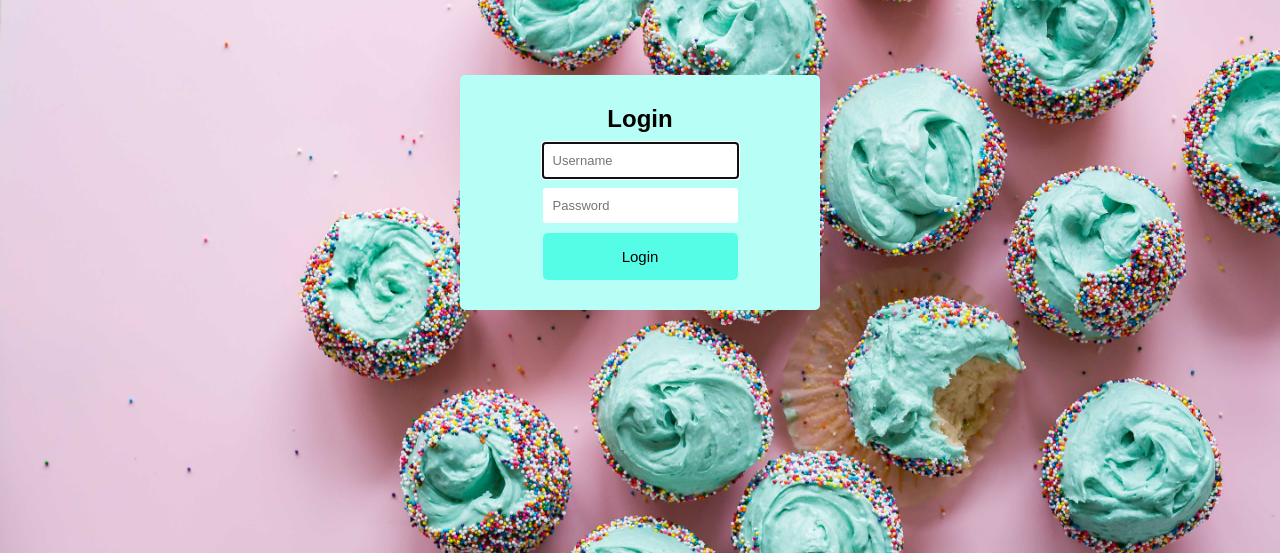
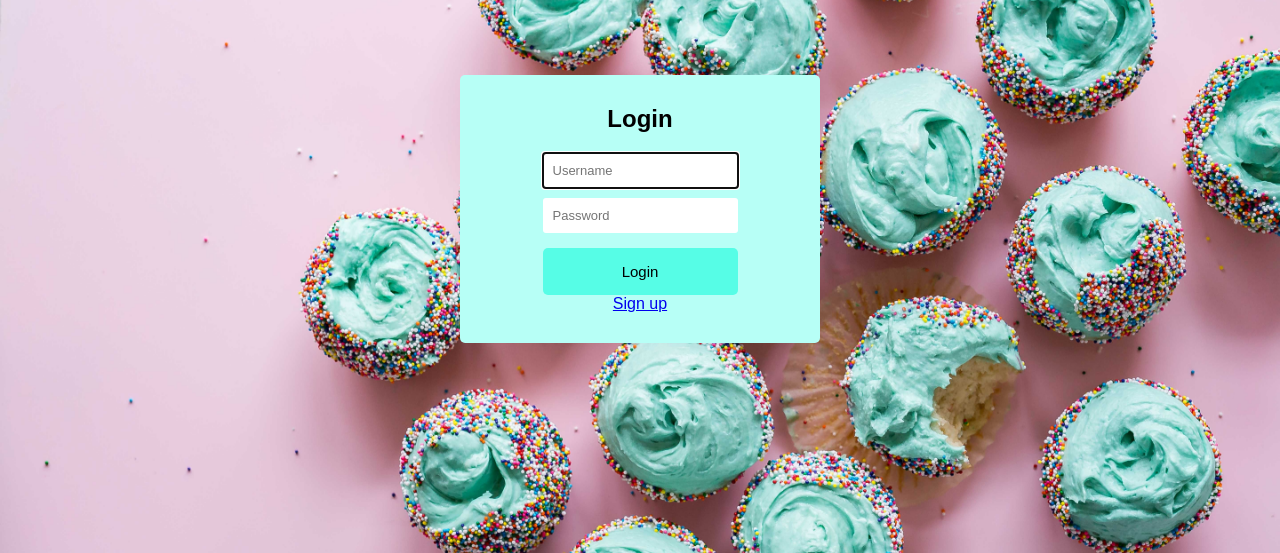
Before and after one commit to aliciasavelly/DjangoNotes, a Django app: page /login/ in a window 1280 px wide. Shown: the top 553 px of the page. Run offline with Django 3.2, Linux system fonts and the light colour scheme; some libraries are stand-ins or nearby versions.

Commit message:
add link to signup page and improve styling

```diff
--- a/notes/static/css/notes.css
+++ b/notes/static/css/notes.css
@@ -269,7 +269,7 @@ span {
 }
 
 .login-page h2 {
-  margin: 0 0 10px 0;
+  margin: 0 0 20px 0;
 }
 
 .login-page form {
@@ -288,6 +288,10 @@ span {
 
 .login-page p {
   margin: 0 0 10px 0;
+}
+
+.login-page p:last-of-type {
+  margin: 0 0 15px 0;
 }
 
 .login-page button:hover {
--- a/notes/templates/notes/base.html
+++ b/notes/templates/notes/base.html
@@ -13,12 +13,14 @@
 
     <script type="text/javascript">
       $(document).ready(function() {
-        document.getElementById("id_username").setAttribute("placeholder", "Username");
-        document.getElementById("id_password").setAttribute("placeholder", "Password");
+        if (document.getElementById("id_username")) {
+          document.getElementById("id_username").setAttribute("placeholder", "Username");
+          document.getElementById("id_password").setAttribute("placeholder", "Password");
 
-        let labels = document.getElementById("login-page").getElementsByTagName("label");
-        labels[0].innerHTML = "";
-        labels[1].innerHTML = "";
+          let labels = document.getElementById("login-page").getElementsByTagName("label");
+          labels[0].innerHTML = "";
+          labels[1].innerHTML = "";
+        }
       });
     </script>
   </head>
--- a/notes/templates/registration/login.html
+++ b/notes/templates/registration/login.html
@@ -10,5 +10,7 @@
       {{ form.as_p }}
       <button type="submit">Login</button>
     </form>
+
+    <a href="{% url 'signup' %}">Sign up</a>
   </div>
 {% endblock %}
```
